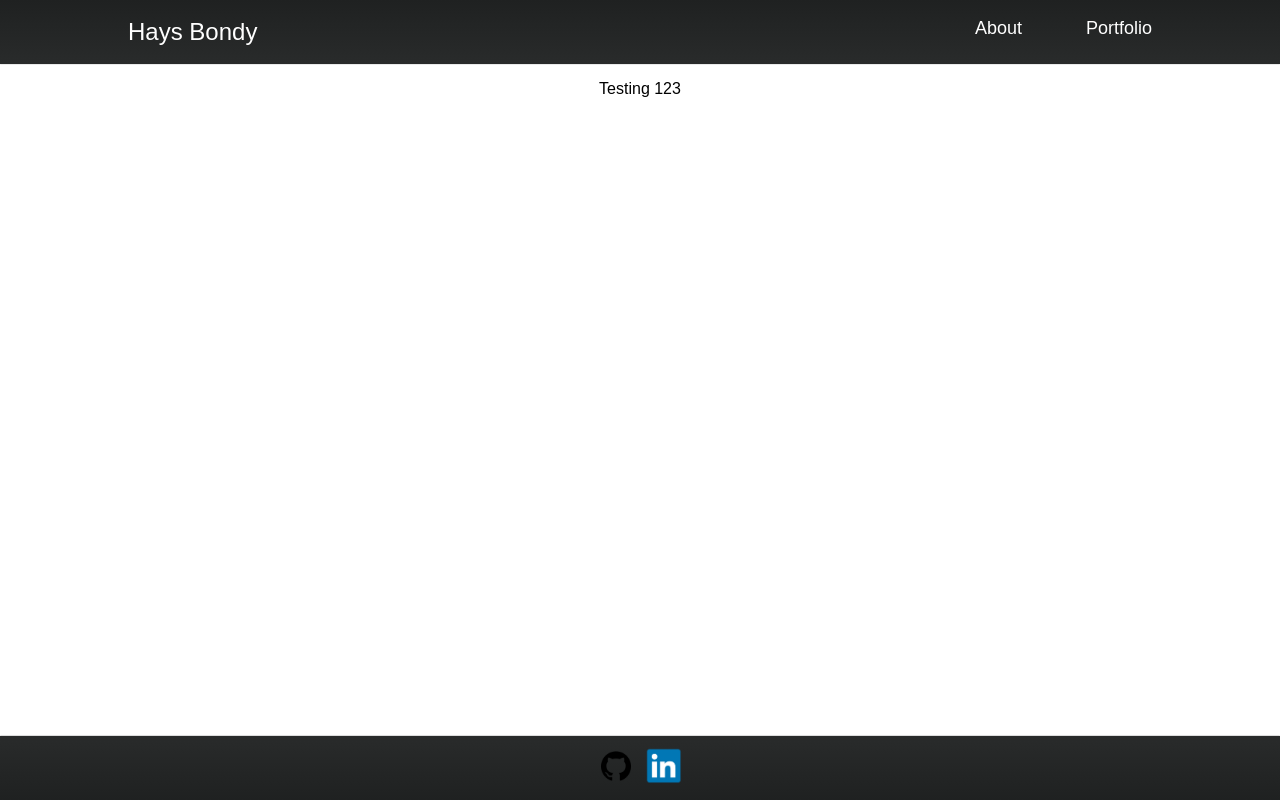
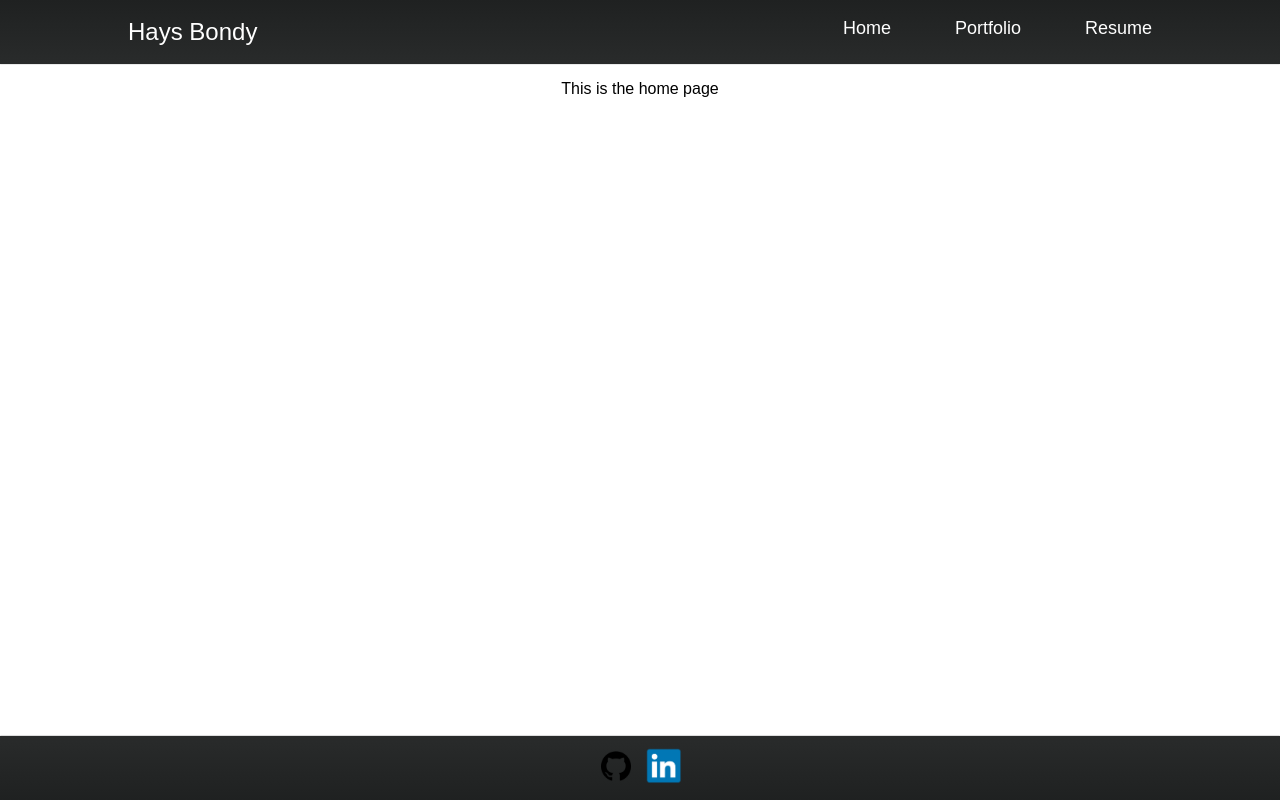
Before and after one commit to hays-b/Portfolio-Site, a React (Create React App) app: page / in a window 1280 px wide. Built offline with nearby package versions, Linux system fonts and the light colour scheme.

Commit message:
adding resume page

```diff
--- a/src/App.js
+++ b/src/App.js
@@ -1,7 +1,7 @@
 import React from "react";
 import { BrowserRouter, Routes, Route } from "react-router-dom";
 import Header from "./components/Header";
-import About from "./components/About";
+import Home from "./components/Home";
 import Portfolio from "./components/Portfolio";
 import Footer from "./components/Footer";
 import "./style/App.css";
@@ -12,7 +12,7 @@ const App = () => {
       <div className="App">
         <Header />
         <Routes>
-          <Route path="/" element={<About />} />
+          <Route path="/" element={<Home />} />
           <Route path="/portfolio" element={<Portfolio />} />
         </Routes>
         <Footer />
--- a/src/components/About.jsx
+++ /dev/null
@@ -1,11 +0,0 @@
-import React from 'react';
-
-const About = () => {
-  return (
-    <div>
-        <p>Testing 123</p>
-    </div>
-  );
-}
-
-export default About;
--- a/src/components/Header.jsx
+++ b/src/components/Header.jsx
@@ -1,5 +1,6 @@
 import React from "react";
 import { Link } from "react-router-dom";
+import resume from '../assets/William-Hays-Bondy.pdf'
 
 const Header = () => {
   return (
@@ -7,8 +8,9 @@ const Header = () => {
       <div className="nav">
         <span className='name'>Hays Bondy</span>
         <span>
-          <Link className='link' to="/">About</Link>
+          <Link className='link' to="/">Home</Link>
           <Link className='link' to="/portfolio">Portfolio</Link>
+          <a className='link' href={resume}>Resume</a>
         </span>
       </div>
     </div>
--- /dev/null
+++ b/src/components/Home.jsx
@@ -0,0 +1,11 @@
+import React from 'react';
+
+const Home = () => {
+  return (
+    <div>
+        <p>This is the home page</p>
+    </div>
+  );
+}
+
+export default Home;
```
Also changed, not shown: public/manifest.json (deleted), 1 other file (tests, documents, lock files or other folders).
